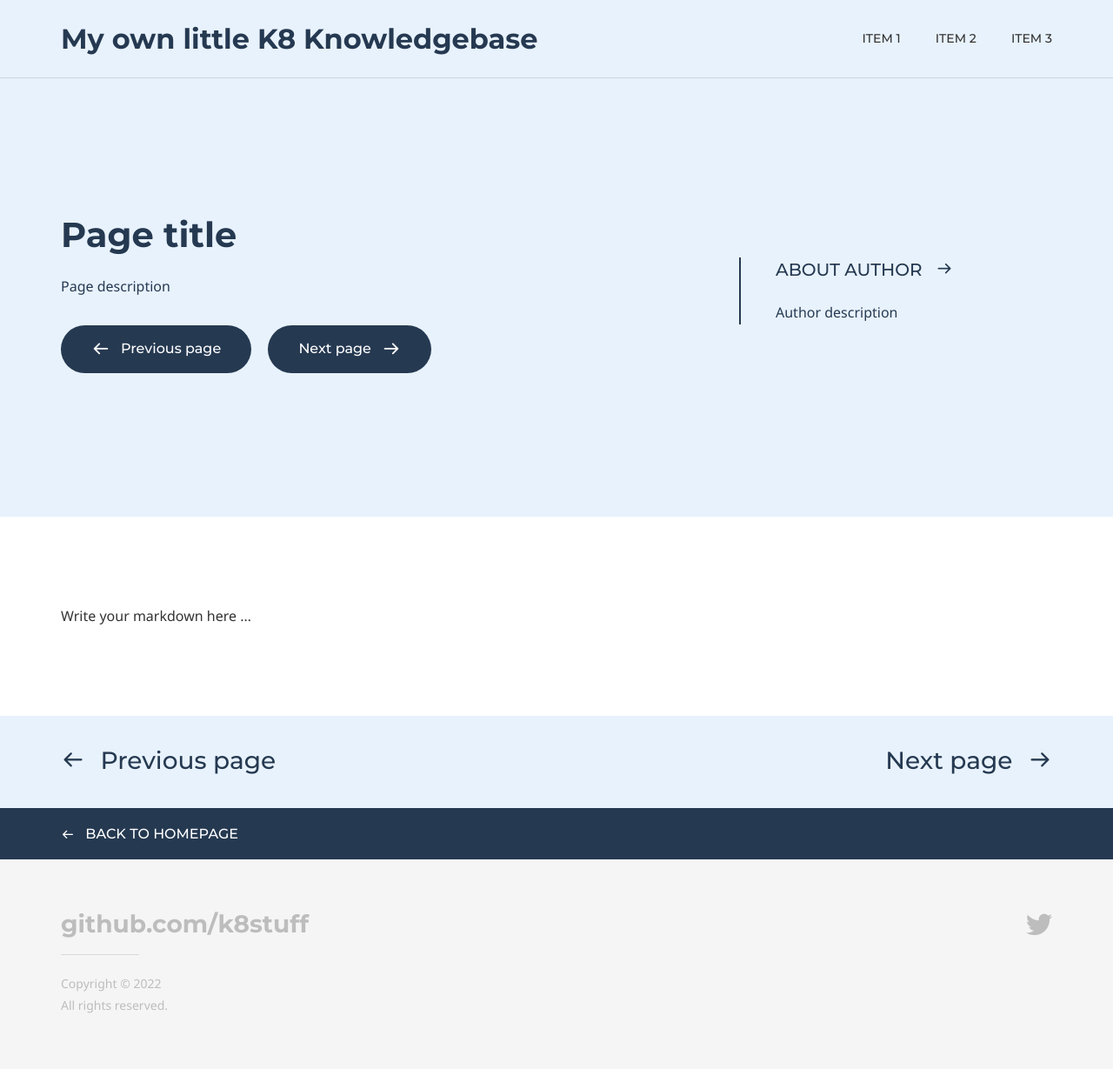
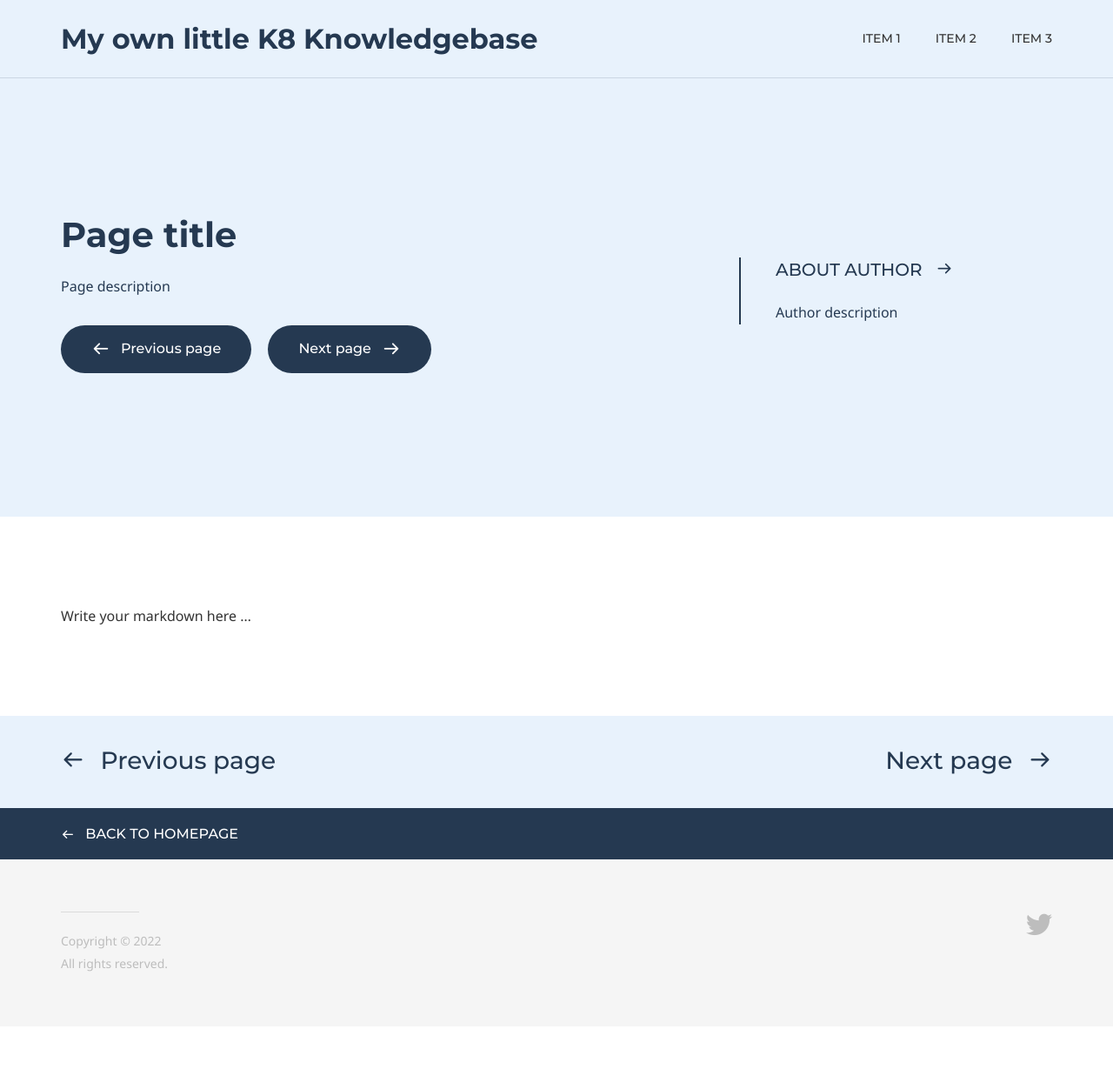
Before and after one commit to k8stuff/Some-K8-Stuff, a Jekyll site: the page built from default.md, in a window 1280 px wide. Shown: the whole page at 87% size. Built offline with Jekyll 4.4.1, drawn with Linux system fonts in a browser that asks for light colours; some web fonts are replaced; after the commit the page ends 1180 px from its top, so only the background shows below that.

Commit message:
Update _config.yml

```diff
--- a/_config.yml
+++ b/_config.yml
@@ -16,7 +16,7 @@ doks:
     footer:
         content:
             logo:
-                text: github.com/k8stuff
+                text:
                 image:
             copyright: Copyright &copy; 2022<br>All rights reserved.
         social_list:
```
